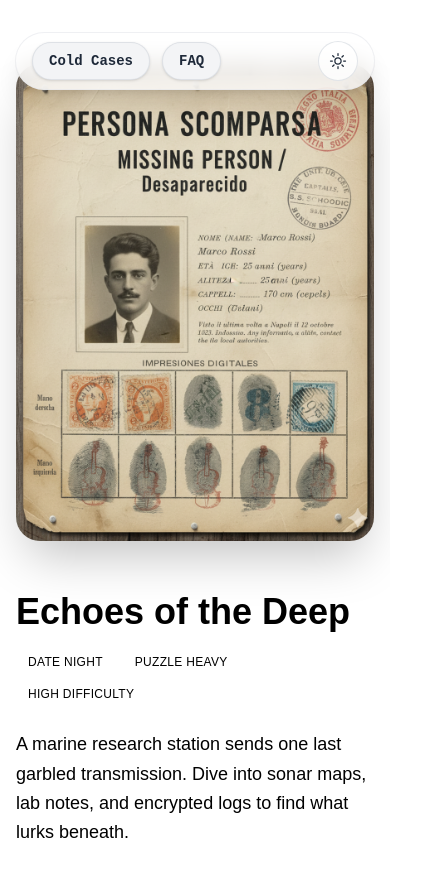
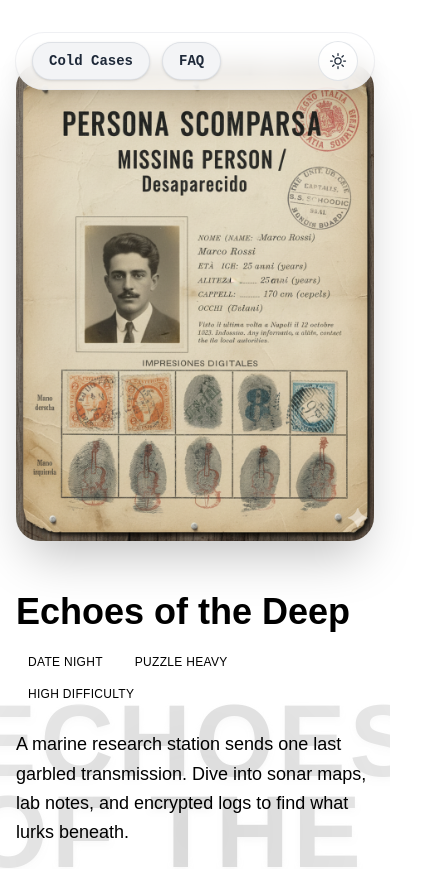
Before and after one commit to MidasXIV/hub98-my-mystery-party, a Next.js app: page /cases/echoes-of-the-deep in a window 390 px wide. Shown: the top 869 px of the page, 421 px wide, since content can reach past the window. Built offline with nearby package versions, Linux system fonts and the light colour scheme; a web font is replaced by a local one.

Commit message:
feat: add Station Zero cold case with associated evidence and image thumbnail

```diff
--- a/src/app/cases/[slug]/page.tsx
+++ b/src/app/cases/[slug]/page.tsx
@@ -29,8 +29,12 @@ export default async function CaseDetailPage({ params }: CasePageProps) {
 
   return (
     <div className="min-h-screen bg-background text-text-primary font-sans">
-      <div className="mx-auto max-w-6xl px-4 py-16">
-        <div className="grid md:grid-cols-2 gap-12 items-start">
+      <div className="mx-auto max-w-6xl px-4 py-16 relative">
+        {/* Background embossed typography */}
+        <div aria-hidden className="embossed-backdrop">
+          {caseFile.title}
+        </div>
+        <div className="grid md:grid-cols-2 gap-12 items-start relative z-10">
           <div className="relative w-full aspect-[3/4] rounded-3xl overflow-hidden shadow-2xl">
             <Image
               src={caseFile.imageUrl}
@@ -40,7 +44,7 @@ export default async function CaseDetailPage({ params }: CasePageProps) {
               priority
             />
           </div>
-          <div>
+          <div className="relative z-10">
             <h1 className="text-4xl md:text-5xl font-bold mb-4 leading-tight">
               {caseFile.title}
             </h1>
@@ -80,7 +84,7 @@ export default async function CaseDetailPage({ params }: CasePageProps) {
             <CaseActions slug={resolved.slug} />
           </div>
         </div>
-        <div className="mt-16 border-t border-subtle-stroke pt-10">
+        <div className="mt-16 border-t border-subtle-stroke pt-10 relative z-10">
           <h2 className="text-2xl font-semibold mb-4">What You&apos;ll Receive</h2>
           <p className="text-text-secondary max-w-3xl leading-relaxed">
             Each Cold Case File contains high-quality printable evidence, immersive
--- a/src/app/globals.css
+++ b/src/app/globals.css
@@ -331,3 +331,47 @@ button {
     @apply bg-background text-foreground;
   }
 }
+
+/* Embossed backdrop typography utility */
+.embossed-backdrop {
+  position: absolute;
+  inset: 0;
+  display: flex;
+  justify-content: center;
+  align-items: center;
+  padding: 0 2rem; /* slight horizontal breathing */
+  font-family: var(--font-sans);
+  font-weight: 600;
+  font-size: clamp(5rem, 18vw, 15rem);
+  line-height: .9;
+  letter-spacing: .08em;
+  text-transform: uppercase;
+  color: oklch(0.25 0 0); /* light gray */
+  opacity: .2; /* subtle */
+  pointer-events: none;
+  user-select: none;
+  z-index: 0;
+  mix-blend-mode: multiply;
+  text-shadow:
+    0 3px 6px rgba(0,0,0,.18), /* drop */
+    0 -3px 6px rgba(255,255,255,.4); /* highlight for embossed look */
+  /* soft vignette fade so edges aren't harsh */
+  -webkit-mask-image: radial-gradient(circle at 50% 50%, rgba(0,0,0,.85), transparent 75%);
+          mask-image: radial-gradient(circle at 50% 50%, rgba(0,0,0,.85), transparent 75%);
+}
+
+.dark .embossed-backdrop {
+  color: oklch(0.35 0 0); /* darker gray in dark mode */
+  opacity: .15;
+  mix-blend-mode: lighten;
+  text-shadow:
+    0 4px 10px rgba(0,0,0,.6),
+    0 -2px 4px rgba(255,255,255,.08);
+}
+
+@media (max-width: 640px) {
+  .embossed-backdrop {
+    font-size: clamp(3.5rem, 26vw, 6.5rem);
+    letter-spacing: .04em;
+  }
+}
--- a/src/data/coldCases.ts
+++ b/src/data/coldCases.ts
@@ -144,6 +144,31 @@ export const coldCases: ColdCase[] = [
       }
     ],
   },
+  {
+    id: 6,
+    slug: "station-zero",
+    title: "Station Zero: Ghost of the Machine",
+    imageUrl: "/cold_cases/thumbnails/station_zero.png",
+    tags: ["Puzzle Heavy", "High Difficulty"],
+    description:
+      "A marine research station sends one last garbled transmission. Dive into sonar maps, lab notes, and encrypted logs to find what lurks beneath.",
+    difficulty: "Hard",
+    players: "1-4",
+    duration: "3-5 hours",
+    price: 39.0,
+    evidence: [
+      {
+        title: "Sonar Map",
+        description: "A sonar map with strange readings.",
+        imageUrl: "/cold_cases/thumbnails/evidence_sonar.png"
+      },
+      {
+        title: "Lab Notes",
+        description: "Encrypted lab notes from the station.",
+        imageUrl: "/cold_cases/thumbnails/evidence_lab.png"
+      }
+    ],
+  },
 ];
 
 export function getCaseBySlug(slug: string) {
```
Also changed, not shown: 1 other file (tests, documents, lock files or other folders).
